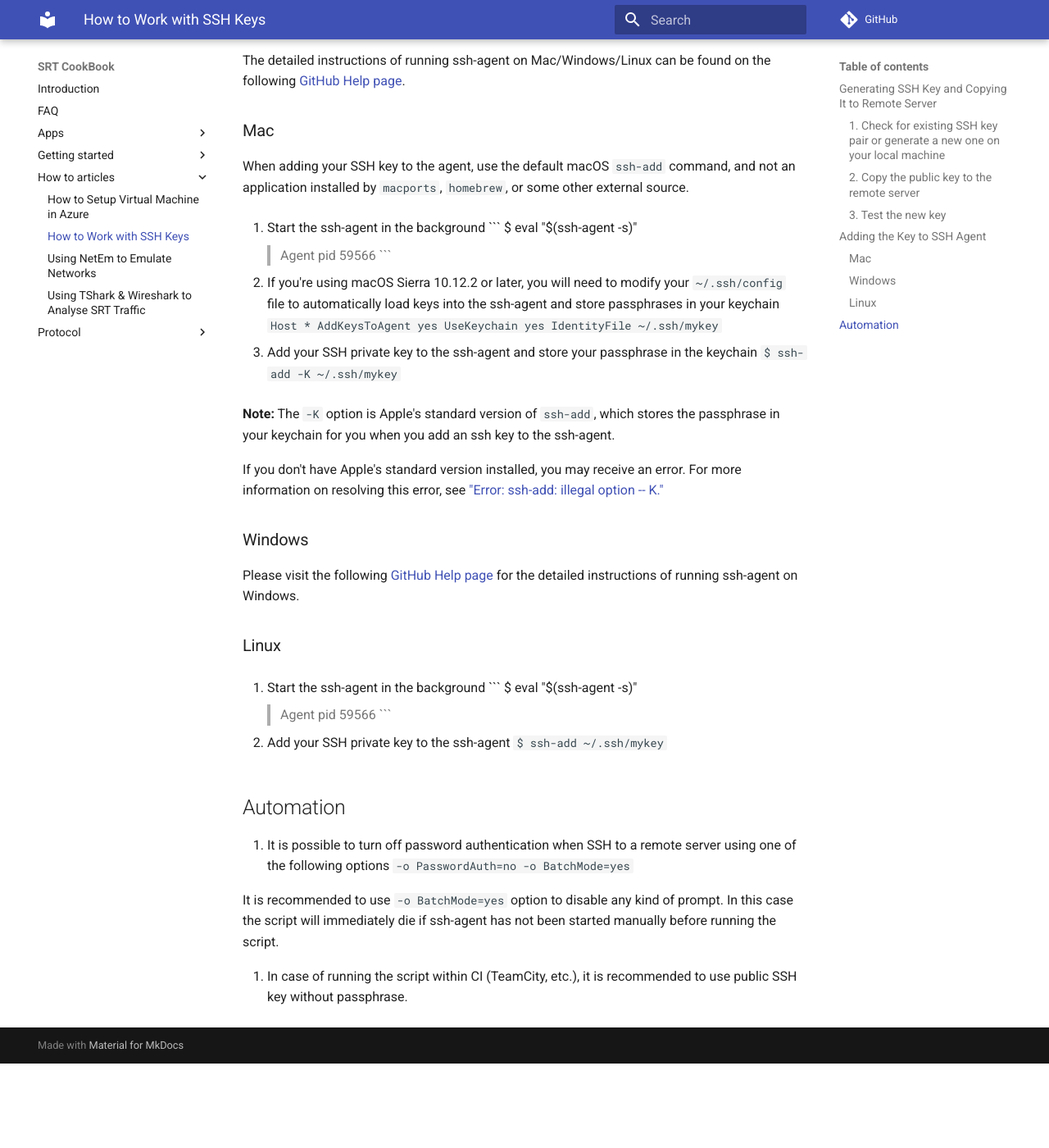
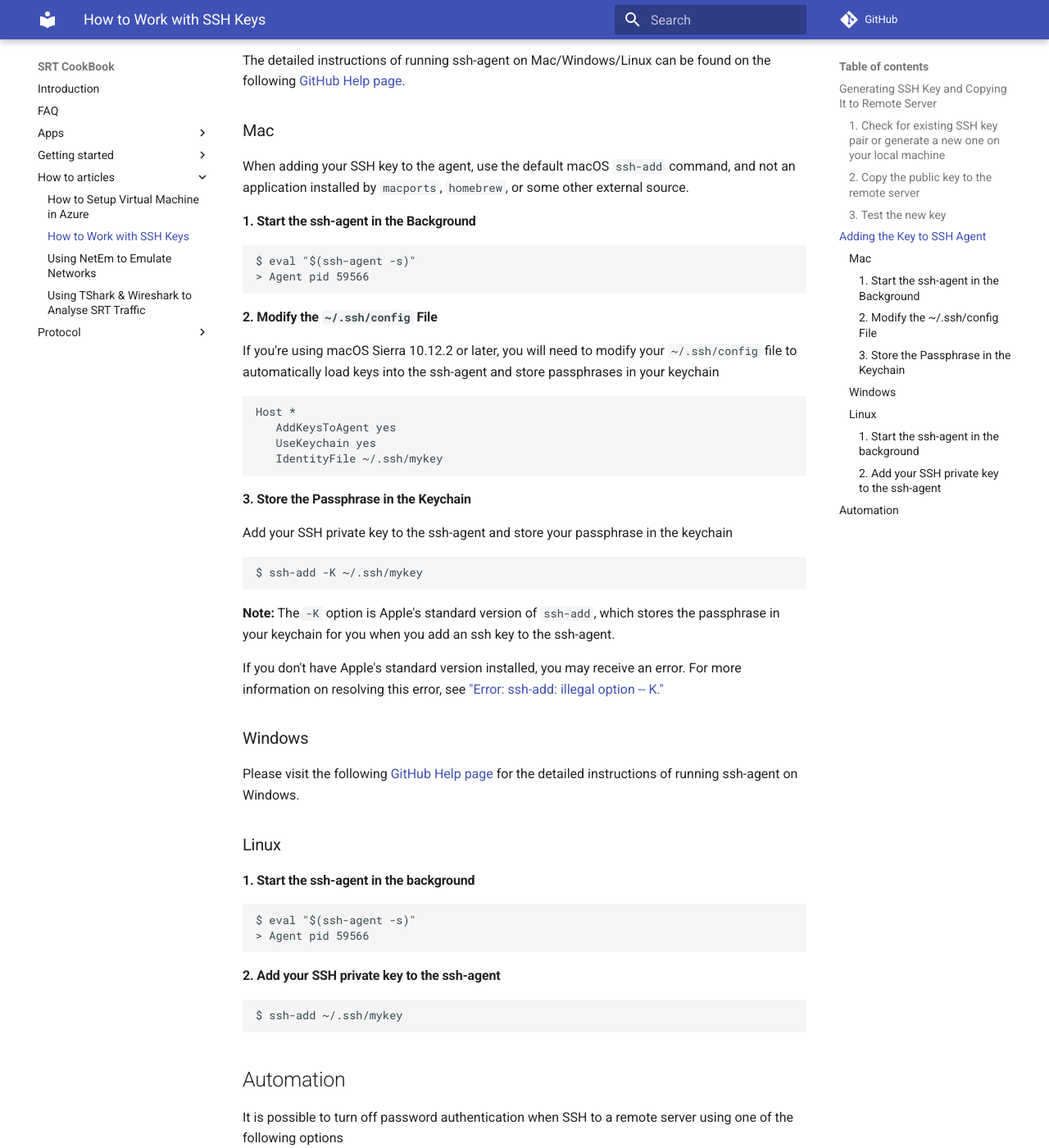
Before and after one commit to SRTLab/srt-cookbook, an MkDocs documentation site: the page built from docs/how-to-articles/how-to-work-with-ssh-keys.md, in a window 1280 px wide and 1400 px high, scrolled down 1781 px. Shown: the whole window at 82% size. Built offline with MkDocs 1.6.1 and Material for MkDocs 9.7.7, drawn with Linux system fonts in a browser that asks for light colours; comment, search, counter and statistics services are not loaded; before the commit the page ends 3078 px from its top, so only the background shows below that.

Commit message:
Fixed formating of some pages

````diff
--- a/docs/how-to-articles/how-to-work-with-ssh-keys.md
+++ b/docs/how-to-articles/how-to-work-with-ssh-keys.md
@@ -63,28 +63,35 @@ The detailed instructions of running ssh-agent on Mac/Windows/Linux can be found
 
 When adding your SSH key to the agent, use the default macOS `ssh-add` command, and not an application installed by `macports`, `homebrew`, or some other external source.
 
-1. Start the ssh-agent in the background
-   ```
-   $ eval "$(ssh-agent -s)"
-   > Agent pid 59566
-   ```
+#### 1. Start the ssh-agent in the Background
 
-2. If you're using macOS Sierra 10.12.2 or later, you will need to modify your `~/.ssh/config` file to automatically load keys into the ssh-agent and store passphrases in your keychain
-   ```
-   Host *
-     AddKeysToAgent yes
-     UseKeychain yes
-     IdentityFile ~/.ssh/mykey
-   ```
+```shell
+$ eval "$(ssh-agent -s)"
+> Agent pid 59566
+```
 
-3. Add your SSH private key to the ssh-agent and store your passphrase in the keychain
-   ```
-   $ ssh-add -K ~/.ssh/mykey
-   ```
+#### 2. Modify the `~/.ssh/config` File
 
-   **Note:** The `-K` option is Apple's standard version of `ssh-add`, which stores the passphrase in your keychain for you when you add an ssh key to the ssh-agent.
+If you're using macOS Sierra 10.12.2 or later, you will need to modify your `~/.ssh/config` file to automatically load keys into the ssh-agent and store passphrases in your keychain
 
-   If you don't have Apple's standard version installed, you may receive an error. For more information on resolving this error, see ["Error: ssh-add: illegal option -- K."](https://help.github.com/en/github/authenticating-to-github/error-ssh-add-illegal-option----k)
+```shell
+Host *
+   AddKeysToAgent yes
+   UseKeychain yes
+   IdentityFile ~/.ssh/mykey
+```
+
+#### 3. Store the Passphrase in the Keychain
+
+Add your SSH private key to the ssh-agent and store your passphrase in the keychain
+
+```shell
+$ ssh-add -K ~/.ssh/mykey
+```
+
+**Note:** The `-K` option is Apple's standard version of `ssh-add`, which stores the passphrase in your keychain for you when you add an ssh key to the ssh-agent.
+
+If you don't have Apple's standard version installed, you may receive an error. For more information on resolving this error, see ["Error: ssh-add: illegal option -- K."](https://help.github.com/en/github/authenticating-to-github/error-ssh-add-illegal-option----k)
 
 ### Windows
 
@@ -92,25 +99,28 @@ Please visit the following [GitHub Help page](https://help.github.com/en/github/
 
 ### Linux
 
-1. Start the ssh-agent in the background
-   ```
-   $ eval "$(ssh-agent -s)"
-   > Agent pid 59566
-   ```
+#### 1. Start the ssh-agent in the background
 
-2. Add your SSH private key to the ssh-agent
-   ```
-   $ ssh-add ~/.ssh/mykey
-   ```
+```shell
+$ eval "$(ssh-agent -s)"
+> Agent pid 59566
+```
+
+#### 2. Add your SSH private key to the ssh-agent
+
+```shell
+$ ssh-add ~/.ssh/mykey
+```
 
 ## Automation
 
-1. It is possible to turn off password authentication when SSH to a remote server using one of the following options
-   ```
-   -o PasswordAuth=no
-   -o BatchMode=yes
-   ```
+It is possible to turn off password authentication when SSH to a remote server using one of the following options
 
-  It is recommended to use `-o BatchMode=yes` option to disable any kind of prompt. In this case the script will immediately die if ssh-agent has not been started manually before running the script.
+```shell
+-o PasswordAuth=no
+-o BatchMode=yes
+```
 
-2. In case of running the script within CI (TeamCity, etc.), it is recommended to use public SSH key without passphrase.
+It is recommended to use `-o BatchMode=yes` option to disable any kind of prompt. In this case the script will immediately die if ssh-agent has not been started manually before running the script.
+
+In case of running the script within CI (TeamCity, etc.), it is recommended to use public SSH key without passphrase.
````
Also changed, not shown: docs/apps/ffmpeg.md (+5 -5 lines).
